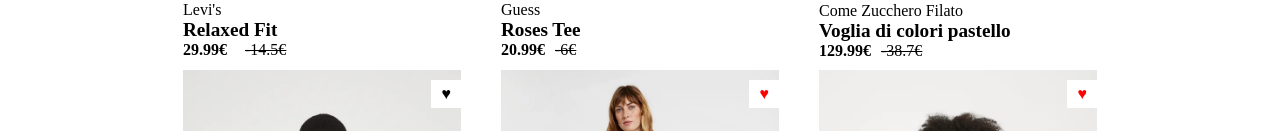
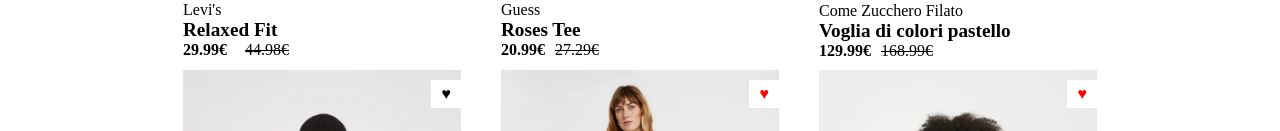
Before and after one commit to Lucaalex00/vite-boolando, a Vue app: page / in a window 1280 px wide. Shown: the part 459-590 px from the top of the page. Built offline with nearby package versions, Linux system fonts and the light colour scheme.

Commit message:
fix discounted Price of products commit

```diff
--- a/src/components/ProductCard.vue
+++ b/src/components/ProductCard.vue
@@ -3,17 +3,19 @@
 export default {
     name: 'ProductCard',
     props: {
-        product:Object,
+        product: Object,
     },
-    discountedPrice:0,
+    discountedPrice: 0,
     methods: {
         calcDiscount(price, discount) {
+            // Converte i valori in numeri e calcola lo sconto
+            this.discountedPrice = price * (1 - parseInt(discount) / 100);
 
-            return Number(this.discountedPrice = (parseInt(price) * parseInt(discount) / 100))
+            // Restituisci il prezzo scontato
+            return this.discountedPrice.toFixed(2); // Arrotonda il prezzo a due decimali
         },
-
-        }
     }
+}
 </script>
 
 <template>
@@ -52,12 +54,15 @@ export default {
                 {{product.name}}
             </div>
             <div class="prices">
-                <span class=" sale-price">{{product.price }}€</span>
+                <span class=" sale-price ">
+                    {{ product.price }}€</span>
                 <div v-for="badge in product.badges">
-                    <span class="original-price" v-if="badge.type=='discount'">
-                        {{calcDiscount(product.price, badge.value
-                        ) }}€</span>
+
+                    <span v-if="badge.type == 'discount'" class=" original-price">{{
+                        calcDiscount(product.price,
+                        badge.value) }}€</span>
                 </div>
+
             </div>
         </div>
     </div>
```
